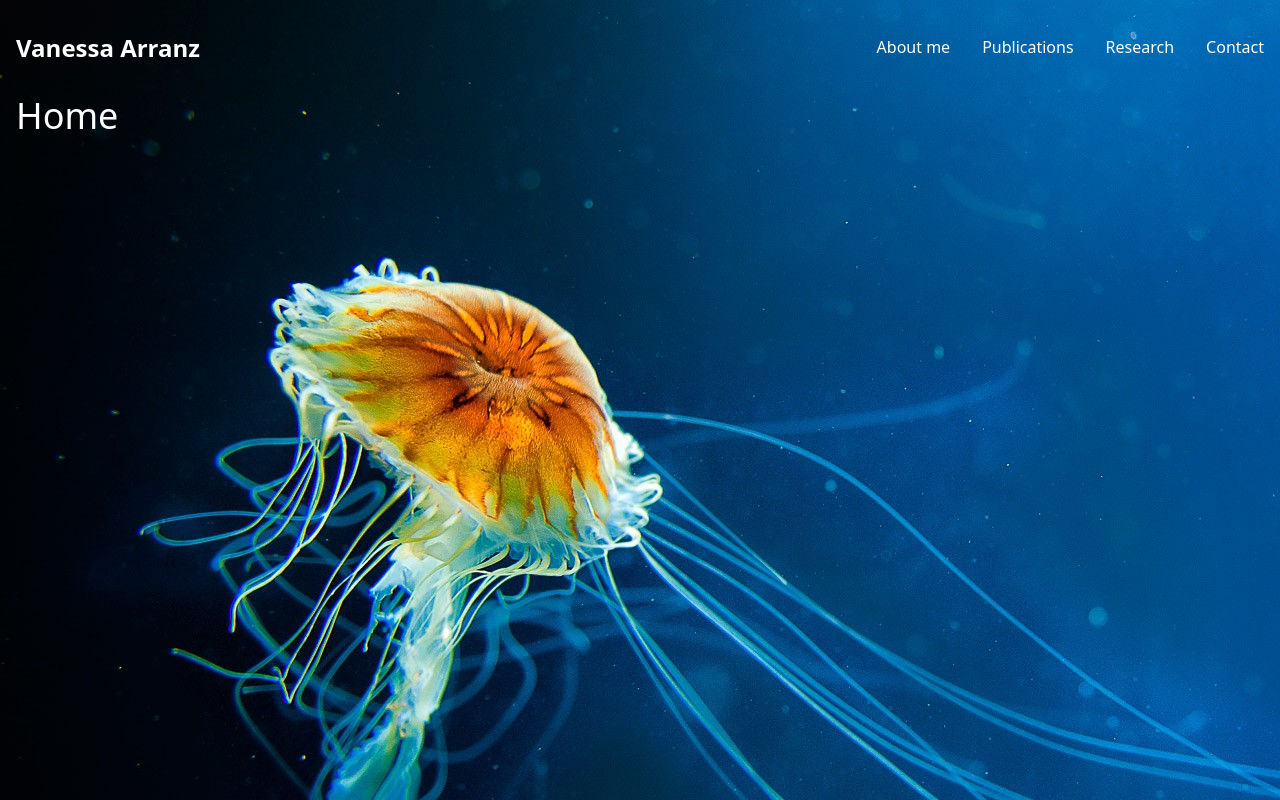
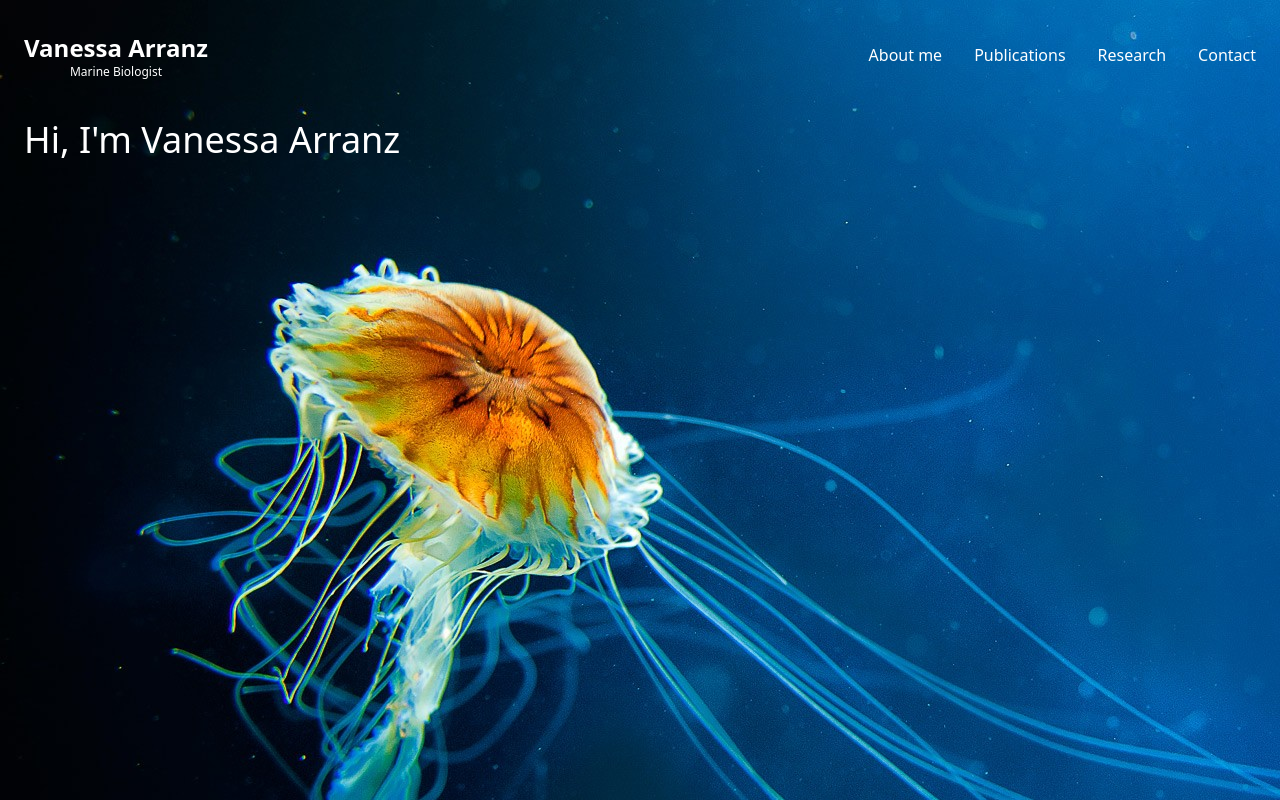
Before and after one commit to TatoCuervo/vane-webapp, a React (Create React App) app: page / in a window 1280 px wide. Built offline with nearby package versions, Linux system fonts and the light colour scheme.

Commit message:
Added title and minor changes in layout

```diff
--- a/src/App.js
+++ b/src/App.js
@@ -11,7 +11,7 @@ function App() {
   return (
     <div className='h-screen w-screen bg-[url("../public/images/bg-image.jpg")] p-4 text-white'>
       <Navbar />
-      <div className="mt-8">
+      <div className="flex max-w-screen-xl items-center justify-between mx-auto mt-8 px-2">
         <Routes>
           <Route path="/" element={<Home />} />
           <Route path="/about" element={<About />} />
--- a/src/components/Navbar.js
+++ b/src/components/Navbar.js
@@ -9,11 +9,16 @@ function Navbar() {
   };
 
   return (
-    <nav className="mt-4">
+    <nav className="mt-4 mb-10 px-2">
       <div className="max-w-screen-xl flex flex-wrap items-center justify-between mx-auto">
-        <span className="self-center text-2xl font-semibold whitespace-nowrap">
-          <Link to="/">Vanessa Arranz</Link>
-        </span>
+        <Link to="/">
+          <div className="flex flex-col items-center">
+            <span className="self-center text-2xl font-semibold whitespace-nowrap">
+              Vanessa Arranz
+            </span>
+            <p className="text-xs">Marine Biologist</p>
+          </div>
+        </Link>
         <button
           onClick={toggleOpen}
           data-collapse-toggle="navbar-default"
--- a/src/pages/Home.js
+++ b/src/pages/Home.js
@@ -1,7 +1,7 @@
 function Home() {
   return (
     <div>
-      <h1 className="text-4xl">Home</h1>
+      <h1 className="text-4xl">Hi, I'm Vanessa Arranz</h1>
     </div>
   );
 }
```
